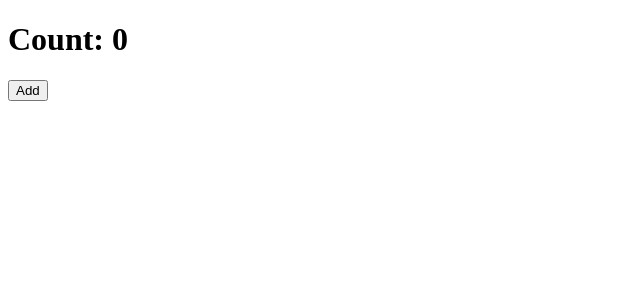
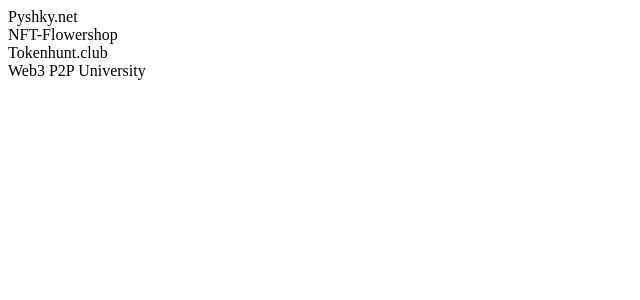
Before and after one commit to KRiNGU/trood_test, a React app: page / in a window 1280 px wide. Shown: the top 300 px of the page, without its empty margins (0-640 px from the left). Built offline with nearby package versions, Linux system fonts and the light colour scheme; the HTML template or start-up script is replaced by a standard one.

Commit message:
add redux toolkit with projects as default values

```diff
--- a/package.json
+++ b/package.json
@@ -24,7 +24,9 @@
     "tscheck": "tsc"
   },
   "dependencies": {
+    "@reduxjs/toolkit": "^1.8.6",
     "react": "^18.2.0",
-    "react-dom": "^18.2.0"
+    "react-dom": "^18.2.0",
+    "react-redux": "^8.0.4"
   }
 }
--- a/src/App.tsx
+++ b/src/App.tsx
@@ -1,13 +1,13 @@
 import React, { useCallback, useState } from 'react';
+import { useAppSelector } from './hooks/hooks';
+import { Project } from './model/project';
 const App: React.FC = () => {
-  const [count, setCount] = useState<number>(0);
-  const onCountClick = useCallback(() => {
-    setCount((prev) => prev + 1);
-  }, []);
+  const projects = useAppSelector<Project[]>((state) => state.projects);
   return (
     <>
-      <h1>Count: {count}</h1>
-      <button onClick={onCountClick}>Add</button>
+      {projects.map((project) => (
+        <div>{project.name}</div>
+      ))}
     </>
   );
 };
--- /dev/null
+++ b/src/hooks/hooks.ts
@@ -0,0 +1,6 @@
+import { useDispatch, useSelector } from 'react-redux';
+import type { TypedUseSelectorHook } from 'react-redux';
+import type { RootState, AppDispatch } from '../redux/store';
+
+export const useAppDispatch: () => AppDispatch = useDispatch;
+export const useAppSelector: TypedUseSelectorHook<RootState> = useSelector;
--- a/src/main.tsx
+++ b/src/main.tsx
@@ -1,9 +1,15 @@
 import React from 'react';
 import { createRoot } from 'react-dom/client';
+import { Provider } from 'react-redux';
 import App from './App';
+import { store } from './redux/store';
 
 const rootNode = document.getElementById('root');
 
 if (rootNode) {
-  createRoot(rootNode).render(<App />);
+  createRoot(rootNode).render(
+    <Provider store={store}>
+      <App />
+    </Provider>
+  );
 }
--- /dev/null
+++ b/src/model/project.ts
@@ -0,0 +1,13 @@
+export type Status = 'green' | 'red' | 'yellow';
+
+export type Project = {
+  id: number;
+  name: string;
+  status: Status;
+  type: string;
+  conditions: string;
+  volume: number;
+  roi: number;
+  free: number;
+  hedge: number;
+};
--- /dev/null
+++ b/src/redux/slice.ts
@@ -0,0 +1,62 @@
+import { createSlice } from '@reduxjs/toolkit';
+import type { PayloadAction } from '@reduxjs/toolkit';
+import { Project } from '../model/project';
+
+export type ITableSlice = Project[];
+
+const initialState: ITableSlice = [
+  {
+    id: 1,
+    name: 'Pyshky.net',
+    status: 'green',
+    type: 'TRST',
+    conditions: 'x2,6 months',
+    volume: 120000,
+    roi: 4,
+    free: 20,
+    hedge: 20,
+  },
+  {
+    id: 2,
+    name: 'NFT-Flowershop',
+    status: 'yellow',
+    type: 'THT',
+    conditions: 'x4,2 years',
+    volume: 80000,
+    roi: 23,
+    free: 12,
+    hedge: 0,
+  },
+  {
+    id: 3,
+    name: 'Tokenhunt.club',
+    status: 'green',
+    type: 'THC',
+    conditions: 'x2,1 years',
+    volume: 120000,
+    roi: 23,
+    free: 2,
+    hedge: 20,
+  },
+  {
+    id: 4,
+    name: 'Web3 P2P University',
+    status: 'red',
+    type: 'TRST',
+    conditions: 'x2,1 years',
+    volume: 200000,
+    roi: 6,
+    free: 1,
+    hedge: 0,
+  },
+];
+
+export const tableSlice = createSlice({
+  name: 'table',
+  initialState,
+  reducers: {},
+});
+
+export const {} = tableSlice.actions;
+
+export default tableSlice.reducer;
--- /dev/null
+++ b/src/redux/store.ts
@@ -0,0 +1,9 @@
+import { configureStore } from '@reduxjs/toolkit';
+import projectsReducer from './slice';
+
+export const store = configureStore({
+  reducer: { projects: projectsReducer },
+});
+
+export type RootState = ReturnType<typeof store.getState>;
+export type AppDispatch = typeof store.dispatch;
```
Also changed, not shown: 1 other file (tests, documents, lock files or other folders).
